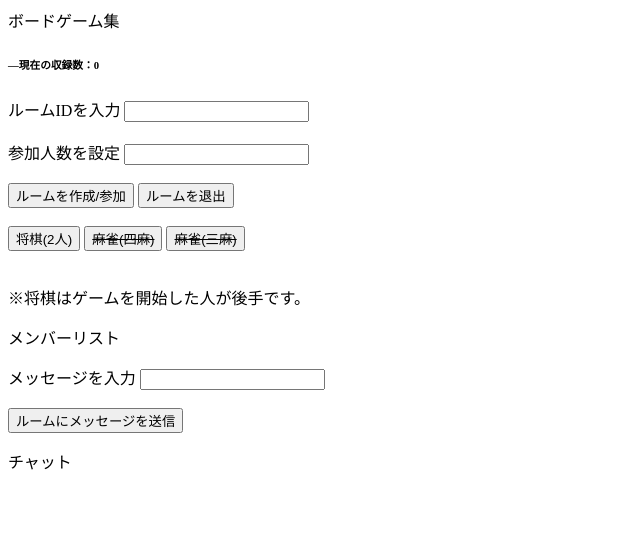
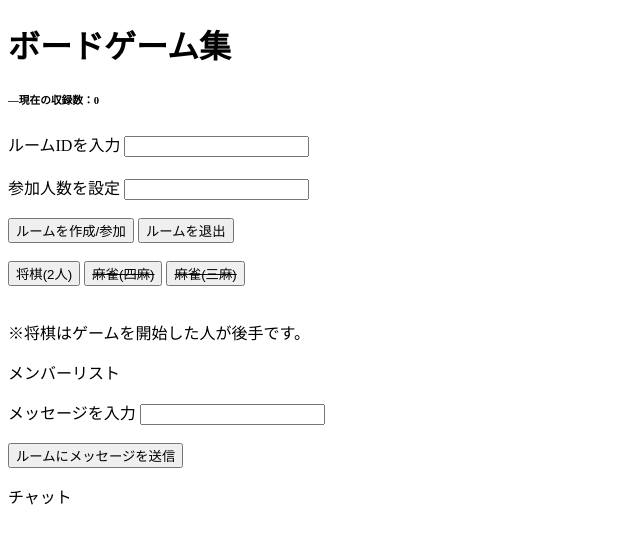
Before and after one commit to Imkn1013/Imkn1013.github.io, a plain HTML site: page index.html in a window 1280 px wide. Shown: the whole page, without its empty margins (0-640 px from the left). Drawn offline with nearby package versions, Linux system fonts and the light colour scheme; no server answers.

Commit message:
Update index.html

```diff
--- a/index.html
+++ b/index.html
@@ -13,7 +13,7 @@ https://opensource.org/licenses/mit-license.php
 </head>
 <body>
 <div id="menu">
-  <div id="others>
+  <div id="others">
    <h1>ボードゲーム集</h1>
    <h6>―現在の収録数：0</h6>
   <div>
```
